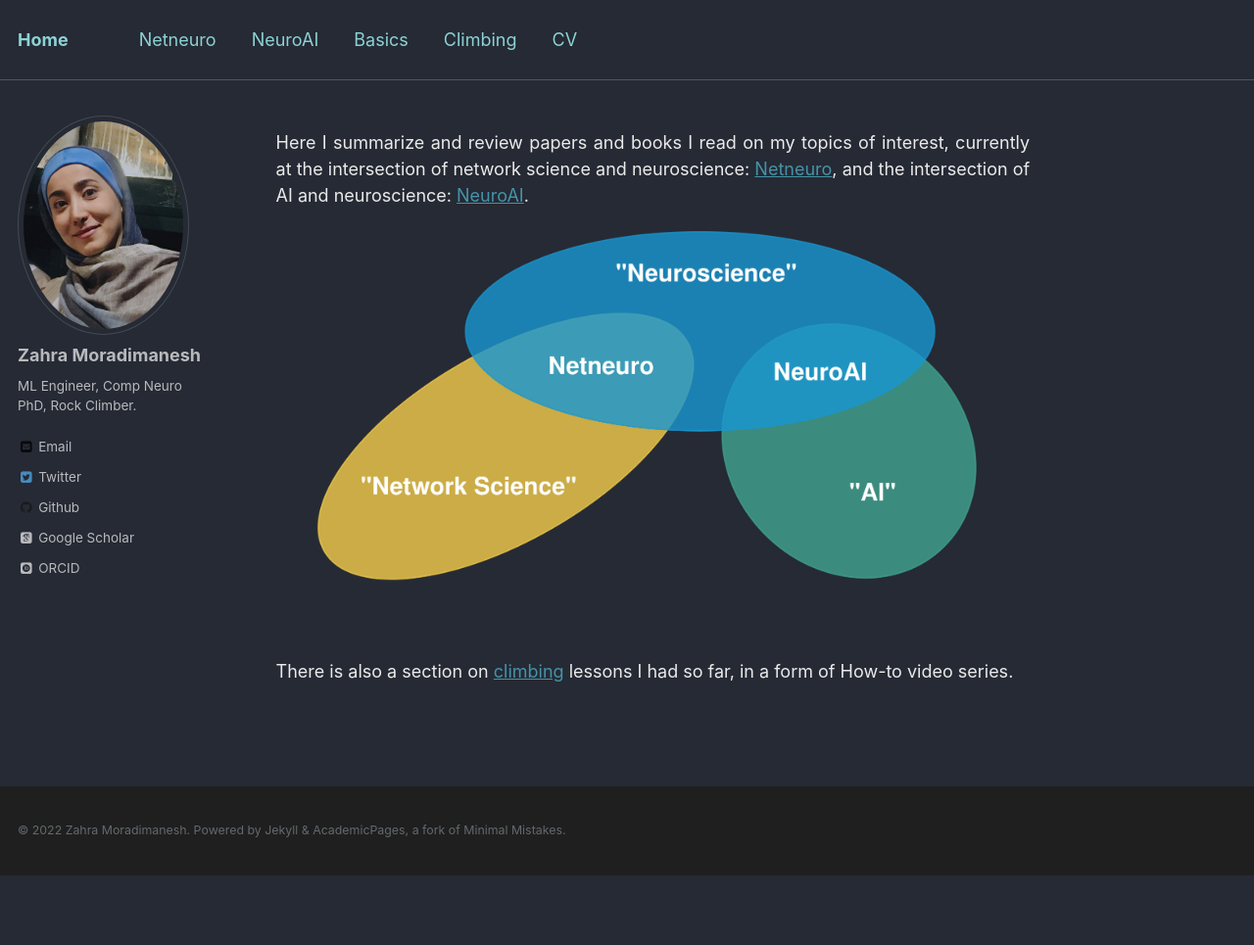
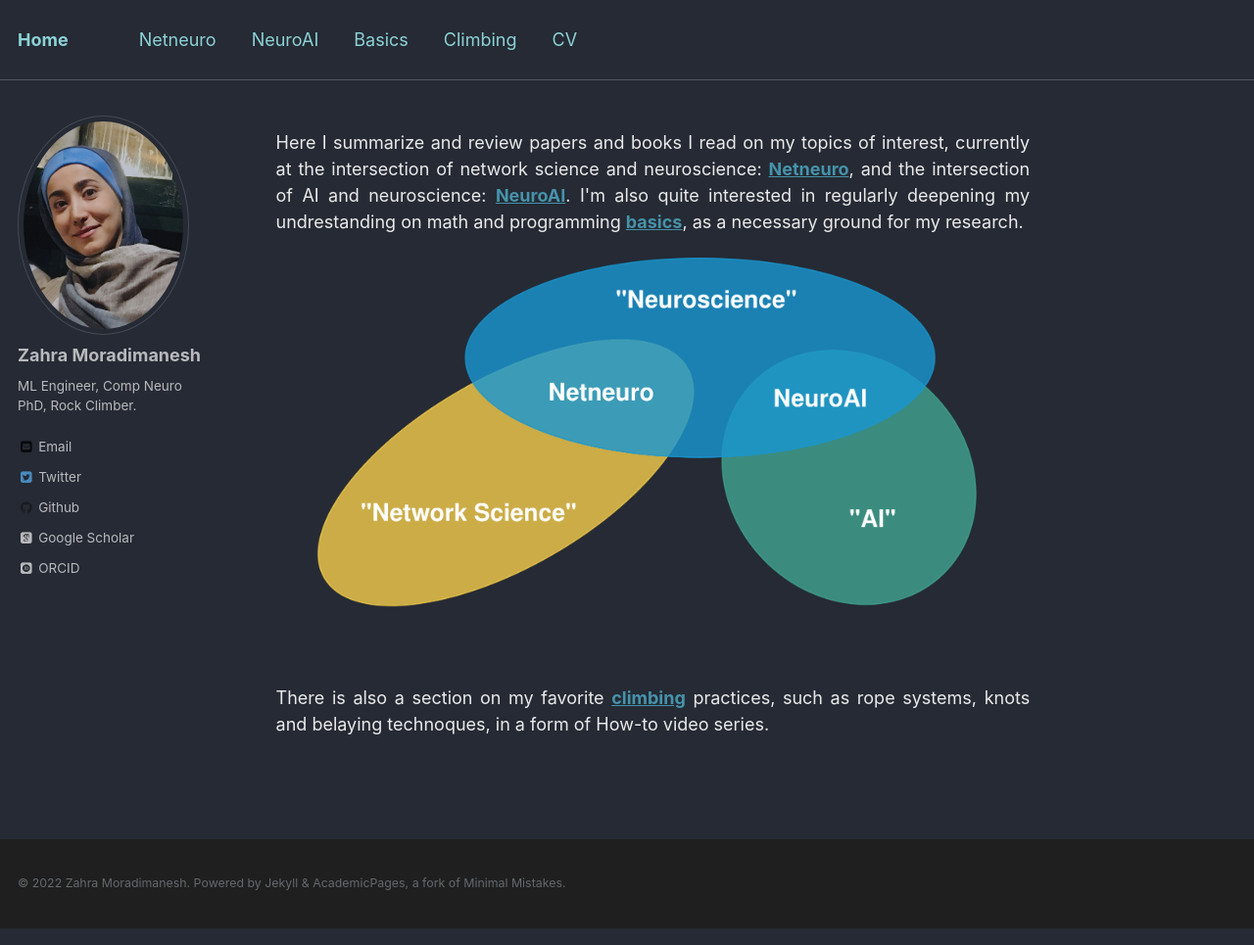
Before and after one commit to zahramor/zahramor.github.io, a Jekyll site: the page built from _pages/about.md, in a window 1280 px wide and 965 px high. Shown: the whole window at 98% size. Built offline with Jekyll 4.4.1, drawn with Linux system fonts in a browser that asks for light colours; some web fonts are replaced.

Commit message:
Update about.md

```diff
--- a/_pages/about.md
+++ b/_pages/about.md
@@ -7,6 +7,6 @@ redirect_from:
   - /about/
   - /about.html
 ---
-<p align="justify"> Here I summarize and review papers and books I read on my topics of interest, currently at the intersection of network science and neuroscience: <a href="https://zahramor.github.io/netneuro/">Netneuro</a>, and the intersection of AI and neuroscience: <a href="https://zahramor.github.io/neuroai/">NeuroAI</a>.</p>
+<p align="justify"> Here I summarize and review papers and books I read on my topics of interest, currently at the intersection of network science and neuroscience: <a href="https://zahramor.github.io/netneuro/"><b>Netneuro</b></a>, and the intersection of AI and neuroscience: <a href="https://zahramor.github.io/neuroai/"><b>NeuroAI</b></a>. I'm also quite interested in regularly deepening my undrestanding on math and programming <a href="https://zahramor.github.io/basics/"><b>basics</b></a>, as a necessary ground for my research.</p>
 <p align="center"><img align="center" src="https://zahramor.github.io/images/intersections.png"></p>
-<p align="justify">There is also a section on <a href="https://zahramor.github.io/climbing/">climbing</a> lessons I had so  far, in a form of How-to video series.</p>
+<p align="justify">There is also a section on my favorite <a href="https://zahramor.github.io/climbing/"><b>climbing</b></a> practices, such as rope systems, knots and belaying technoques, in a form of How-to video series.</p>
```
